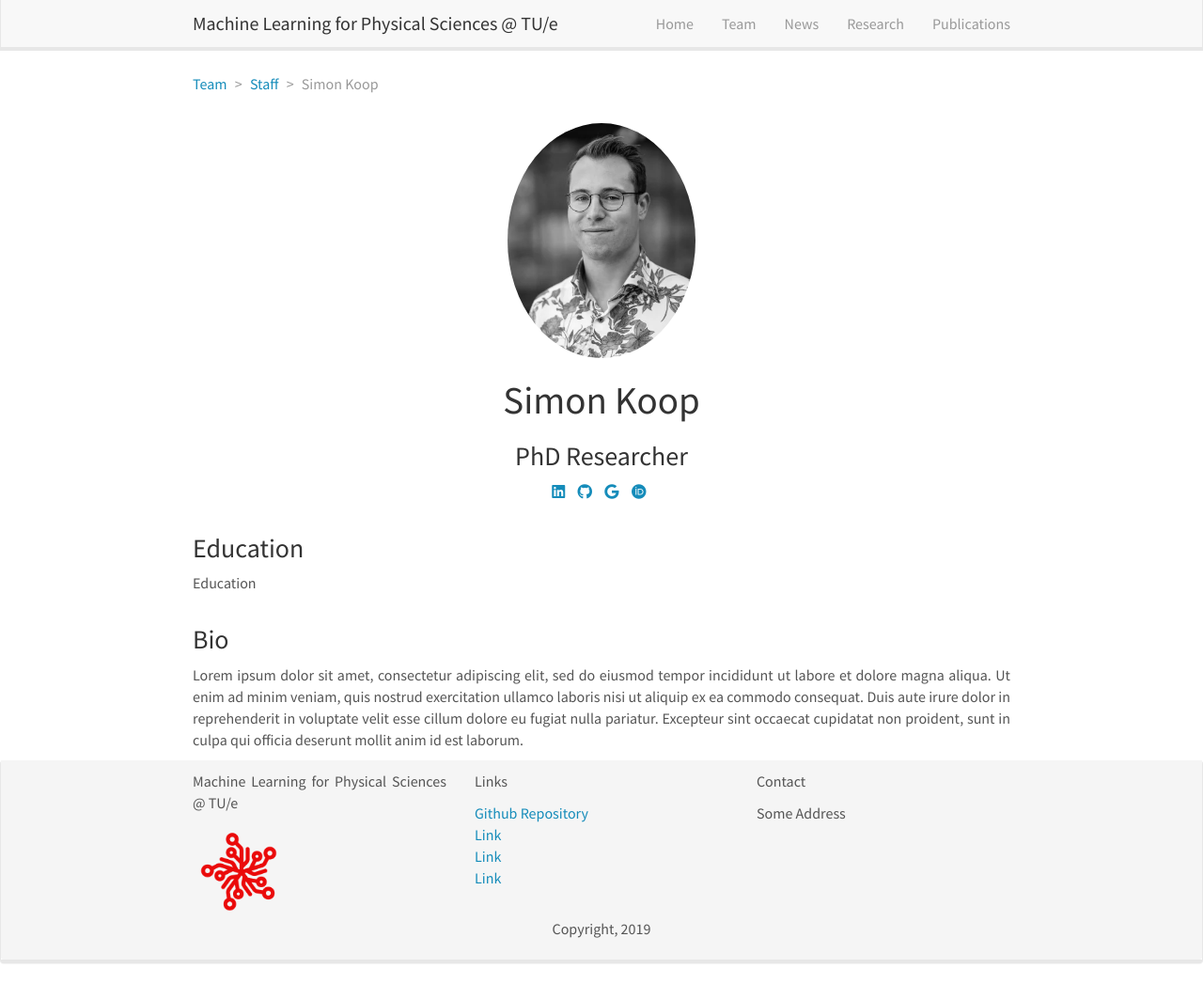
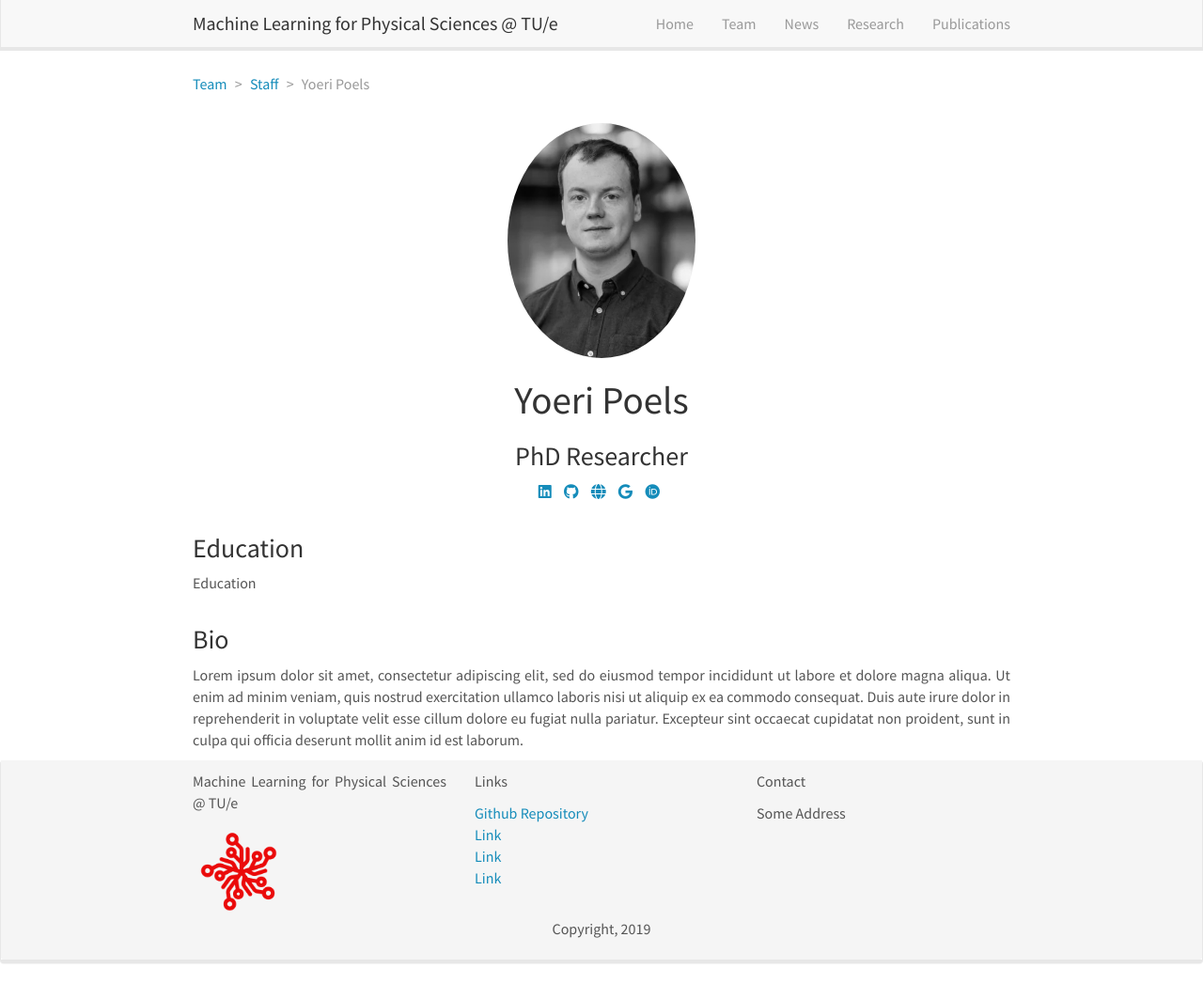
Before and after one commit to sciml-tue/sciml-tue.github.io, a Jekyll site: the page built from _pages/team/_posts/2021-05-01-yoeri-poels.md, in a window 1280 px wide and 1047 px high. Shown: the whole window at 94% size. Built offline with Jekyll 4.4.1, drawn with Linux system fonts in a browser that asks for light colours; nearby versions of some CDN libraries.

Commit message:
photos plus yoeri

```diff
--- a/_pages/team/_posts/2021-05-01-yoeri-poels.md
+++ b/_pages/team/_posts/2021-05-01-yoeri-poels.md
@@ -1,16 +1,16 @@
 ---
 layout: member
 category: staff
-title: Simon Koop
-image: simon-koop.webp
+title: Yoeri Poels
+image: yoeri-poels.webp
 role: PhD Researcher
-permalink: 'team/simon-m-koop'
+permalink: 'team/yoeri-poels'
 social:
     linkedin: https://www.linkedin.com/
-    google-scholar: https://scholar.google.com/citations?user=2s9HUEMAAAAJ&hl=en
+    google-scholar: https://scholar.google.com/citations?user=IwPbHvgAAAAJ&hl=en
     github: https://github.com/
-    website:
-    orcid: https://orcid.org/
+    website: https://research.tue.nl/en/persons/yoeri-rj-poels
+    orcid: https://orcid.org/0000-0002-4071-4855
 education:
  - Education
 ---
```
Also changed, not shown: _pages/team/_posts/2019-10-01-simon-koop.md (deleted, +0 -17 lines), images/team/fleur-hendriks.webp (added), images/team/koen-minartz.webp (added), images/team/koen-wortelboer.webp (added), images/team/marko-petkovic.webp (added), images/team/yoeri-poels.webp (added).
